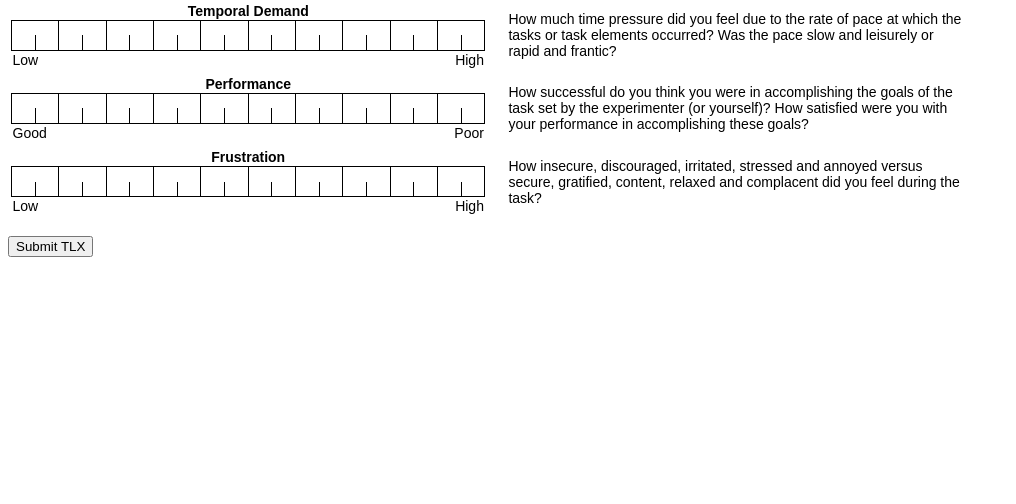
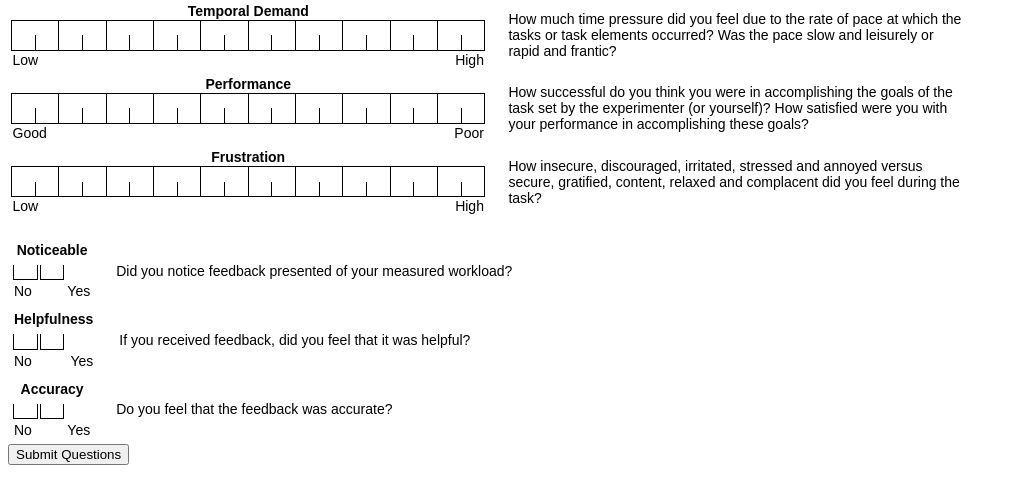
Before and after one commit to frankbolton/pethospital, a Flask app: page /TLXquestions in a window 1280 px wide. Shown: the part 208-712 px from the top of the page, without its empty margins (0-1016 px from the left). Run offline with Flask 2, Linux system fonts and the light colour scheme; some libraries are stand-ins or nearby versions.

Commit message:
included the post-section questions to the TLX page

```diff
--- a/host.py
+++ b/host.py
@@ -24,7 +24,7 @@ app.secret_key = 'A0Zr98j/3yX R~XHH!jmN]LWX/987s'
 # activate venv:    venv/scripts/activate
 # set up environment variable:  set FLASK_APP=host.py
 # optional debug:               set FLASK_DEBUG=1
-# run the application           flask.run
+# run the application           flask run
 
 
 #setup the database connections
@@ -97,6 +97,7 @@ def TLXquestions():
         JSON_sent = request.get_json()
         JSON_sent['id']=session['id']
         JSON_sent['count']=session['count']
+        JSON_sent['show_eeg']=session['show_eeg']
         TLXTable.insert(JSON_sent)
         #if (a.get("Mental Demand")!=0):
         #    FeedbackTable.insert({'id':session['id'],  \
@@ -126,7 +127,7 @@ def logging():
         data = content['data']
         for s in data:
             EventsTable.insert(s)
-        return redirect('/')
+        return ""
 
 @app.route("/logPeriodic", methods = ['POST'])
 def loggingPeriodic():
@@ -170,20 +171,20 @@ def logger():
     return('',204)
 
 
-@app.route('/ajax-route', methods=['POST'])
-def ajax_route():
-    try:
-        JSON_sent = request.get_json()
-        print(JSON_sent)
-        # handle your JSON_sent here
-        # Pass JSON_received to the frontend
-        JSON_received = JSON_sent
-        return jsonify(JSON_received)
-    except Exception as e:
-        print("AJAX excepted " + str(e))
-        return str(e)
+#@app.route('/ajax-route', methods=['POST'])
+#def ajax_route():
+#    try:
+#        JSON_sent = request.get_json()
+#        print(JSON_sent)
+#        # handle your JSON_sent here
+#        # Pass JSON_received to the frontend
+#        JSON_received = JSON_sent
+#        return jsonify(JSON_received)
+#    except Exception as e:
+#        print("AJAX excepted " + str(e))
+#        return str(e)
 
-@app.route('/accessResults')
+@app.route('/results')
 def accessResults():
     return render_template('resultsLinks.html')
 
--- a/templates/after_tlx.html
+++ b/templates/after_tlx.html
@@ -13,9 +13,9 @@
 
  Copyright 2011 by Keith Vertanen
  http://www.keithv.com/software/nasa_tlx
+<script src="//ajax.googleapis.com/ajax/libs/jquery/1.11.1/jquery.min.js"></script>
 
 -->
-<script src="//ajax.googleapis.com/ajax/libs/jquery/1.11.1/jquery.min.js"></script>
 <script language="JavaScript" type="text/javascript">
 
 //var gameScore = {{ gameScore }};
@@ -151,12 +151,63 @@ function getScaleHTML(index)
 	return result;
 }
 
+function generate_q_html(index){
+	var result="";
+
+	// Outer table with a column for scale, column for definition
+	result += '<table><tr><td>';
+
+	// Table that generates the questions
+	result += '<table class="question">';
+
+	// Row 1, just the name of the question
+	result += '<tr><td colspan="20" class="heading">' + q_title[index] + '</td></tr>';
+
+
+	// Row 2, the top half of the question increments,
+	result += '<tr>';
+	for (var i = 0; i <= 1; i += 1)
+	{
+		result += '<td id="qt_' + index + '_' + i + '"   class="top" onMouseUp="questionClick(' + index + ', ' + i + ');"></td>';
+
+	}
+	result += '</tr>';
+
+	// Row 3, bottom half of the question increments
+	result += '<tr>';
+	for (var i = 0; i <= 1; i +=1 )
+	{
+		result += '<td id="qb_' + index + '_' + i + '"   class="bottom" onMouseUp="questionClick(' + index + ', ' + i + ');"></td>';
+	}
+	result += '</tr>';
+
+	// Row 4, left and right of range labels
+	result += '<tr>';
+	result += '<td colspan="10" class="left">' + q_left[index] + '</td><td colspan="10" class="right">' + q_right[index] + '</td>';
+	result += '</tr></table></td>';
+
+	// Now for the definition of the question
+	result += '<td class="def">';
+	result +=  q_defs[index] ;
+
+	result += '</td></tr></table>';
+
+	return result;
+
+}
+
+
 function onLoad()
 {
 	// Get all the scales ready
 	for (var i = 0; i < NUM_SCALES; i++)
 	{
 		document.getElementById("scale" + i).innerHTML = getScaleHTML(i);
+	}
+	for (var j=0; j<NUM_QUESTIONS; j++)
+	{
+		document.getElementById("question" + j).innerHTML = generate_q_html(j);
+		console.log("question" + j)
 	}
 }
 
@@ -169,6 +220,13 @@ function buttonPart1(){
 			return false;
 		}
 	}
+	for (var j=0; j<NUM_QUESTIONS; j++)
+	{
+		if (qresults_rating[j]==null){
+			alert('A value must be selected for every question!');
+			return false;
+		}
+	}
 
 	// Bye bye part 1, hello part 2
     //document.getElementById('TLX').value = TLXObject;
@@ -176,7 +234,12 @@ function buttonPart1(){
 
     for (var i = 0; i < NUM_SCALES; i++) {
     	TLXObject[scale[i]] = results_rating[i];
-    }
+		}
+		for (var j=0; j<NUM_QUESTIONS; j++)
+		{
+			TLXObject[q_title[j]] = qresults_rating[j];
+		}
+
     var myStringOutput = JSON.stringify(TLXObject,null,3);
 	var request = new XMLHttpRequest();
     request.open('POST', '/TLXquestions');
@@ -202,6 +265,57 @@ function buttonPart1(){
 
     return true;
 }
+
+
+//________________________________
+//This is the are where we'll put code to generate the post-experiment questions that need to be asked frequently
+//_________________________________Begin
+var NUM_QUESTIONS = 3
+var q_title      = new Array();
+var q_left       = new Array();
+var q_right      = new Array();
+var q_defs        = new Array();
+
+var qresults_rating = new Array();
+
+q_title[0]="Noticeable";
+q_left[0]="No";
+q_right[0]="Yes";
+q_defs[0]="Did you notice feedback presented of your measured workload? ";
+
+
+q_title[1]="Helpfulness";
+q_left[1]="No";
+q_right[1]="Yes";
+q_defs[1]="If you received feedback, did you feel that it was helpful?";
+
+q_title[2]="Accuracy";
+q_left[2]="No";
+q_right[2]="Yes";
+q_defs[2]="Do you feel that the feedback was accurate?";
+
+
+function questionClick(index, val)
+{
+	qresults_rating[index] = val;
+
+	// Turn background color to white for all cells
+	for (i = 0; i <= 1; i += 1)
+	{
+		var top = "qt_" + index + "_" + i;
+		var bottom = "qb_" + index + "_" + i;
+		document.getElementById(top).bgColor='#FFFFFF';
+		document.getElementById(bottom).bgColor='#FFFFFF';
+	}
+
+	var top = "qt_" + index + "_" + val;
+	var bottom = "qb_" + index + "_" + val;
+	document.getElementById(top).bgColor='#AAAAAA';
+	document.getElementById(bottom).bgColor='#AAAAAA';
+}
+
+
+//_________________________________End
 </script>
 
 <style>
@@ -284,6 +398,20 @@ height: 40px;
 
 }
 
+td.q_title
+{
+	margin: 0px;
+	padding: 0px 0px 0px 0px;
+      border-collapse: collapse
+}
+
+
+td.q_def
+{
+	width: 12cm;
+	padding: 0px 0px 0px 20px;
+	font: 14px Arial, Helvetica, sans-serif;
+}
 
 </style>
 
@@ -304,14 +432,15 @@ height: 40px;
   <div id="scale1"></div>
   <div id="scale2"></div>
   <div id="scale3"></div>
-  <div id="scale4"></div>
-  <div id="scale5"></div>
 
-  <br/>
+	<br/>
+	<div id="question0"></div>
+	<div id="question1"></div>
+  <div id="question2"></div>
 
-  <button onclick="buttonPart1()">Submit TLX</button>
+  <button onclick="buttonPart1()">Submit Questions</button>
   <div id="completed" hidden=true>
-	<h2>TLX Questionnaire results successfully recorded</h2>
+	<h2>Questionnaire results successfully recorded</h2>
 	Please press the link below to return to the
 	<a href="/">main page</a>.
   </div>
```
